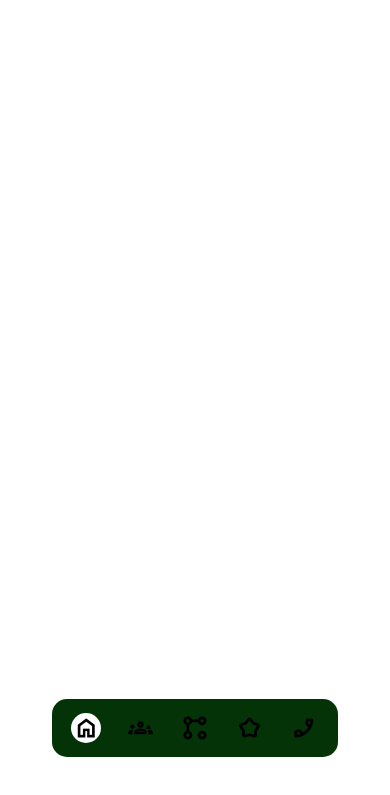
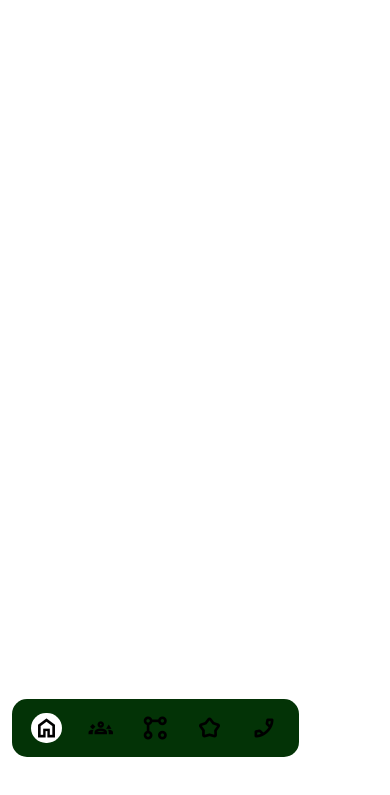
Before and after one commit to davistheweb/renthouse-website, a plain HTML site: page index.html in a window 390 px wide. Shown: the part 45-840 px from the top of the page. Drawn offline with nearby package versions, Linux system fonts and the light colour scheme.

Commit message:
new chnages on navbar

```diff
--- a/asset/css/main.css
+++ b/asset/css/main.css
@@ -214,8 +214,8 @@ body {
         height: max-content;
         width: max-content;
         padding: 3.5% 5%;
-        right: 0;
-        left: 0;
+        /* right: 0;
+        left: 0; */
         justify-self: center !important;
         bottom: 5%;
         display: flex !important;
```
